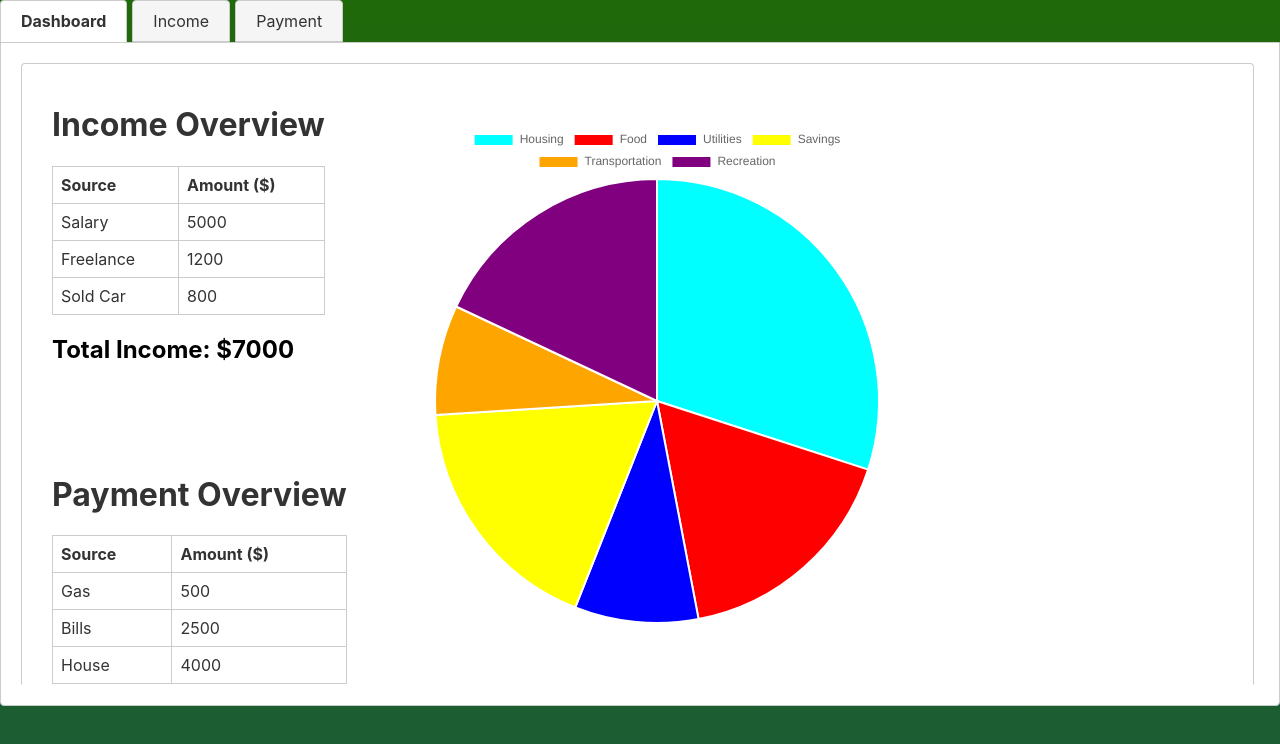
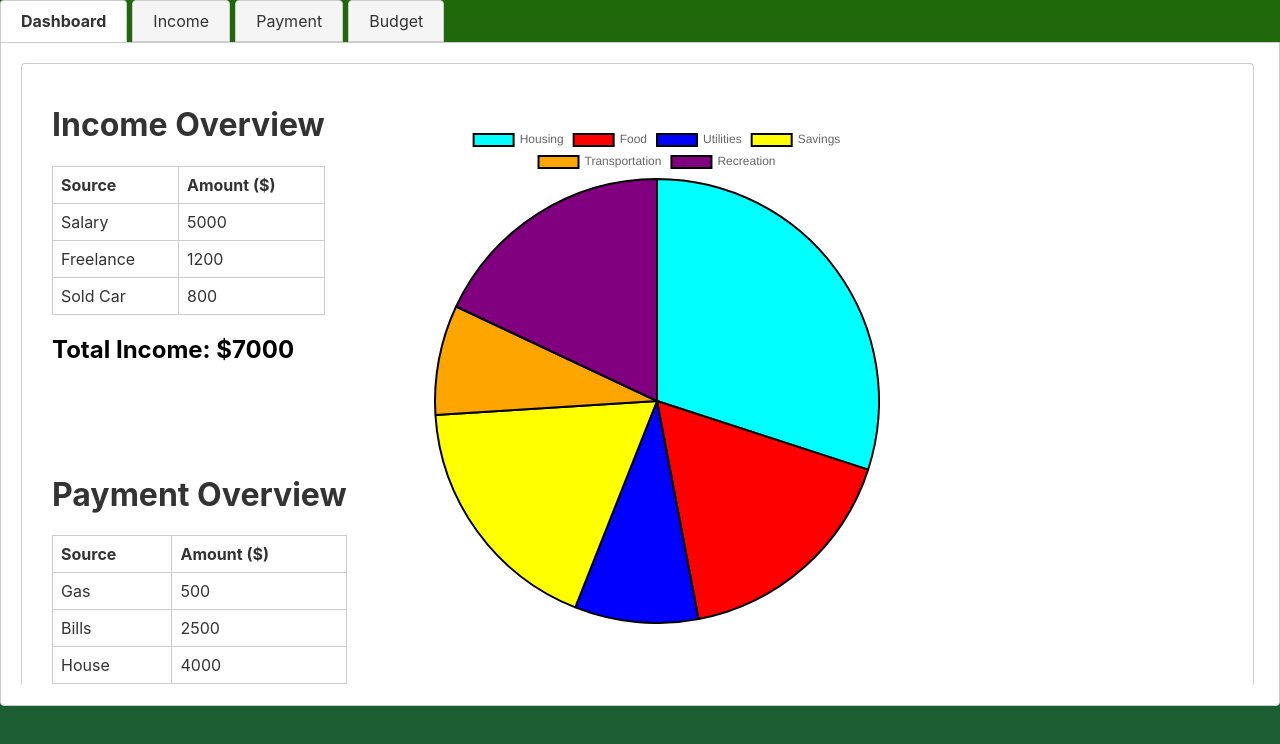
Before and after one commit to jaronlong52/Personal_Finance_App_Capstone, a React (Vite) app: page /dashboard in a window 1280 px wide. Shown: the top 744 px of the page. Built offline with nearby package versions, Linux system fonts and the light colour scheme.

Commit message:
all done but needs server stuff

```diff
--- a/package.json
+++ b/package.json
@@ -12,11 +12,13 @@
   "dependencies": {
     "axios": "^1.7.7",
     "chart.js": "^4.4.5",
+    "cors": "^2.8.5",
+    "express": "^4.21.1",
     "mysql2": "^3.11.3",
     "react": "^18.3.1",
     "react-chartjs-2": "^5.2.0",
     "react-dom": "^18.3.1",
-    "react-router-dom": "^6.26.1"
+    "react-router-dom": "^6.27.0"
   },
   "devDependencies": {
     "@eslint/js": "^9.9.0",
--- /dev/null
+++ b/src/components/budget.css
@@ -0,0 +1,4 @@
+.pieDiv {
+    width: 25%;
+    height: auto;
+}
--- /dev/null
+++ b/src/components/budget.jsx
@@ -0,0 +1,13 @@
+import Piechart from "./chartjspie";
+import './budget.css';
+import FullPie from "./piecombiner";
+
+function BPiechart() {
+    return (
+        <div className="pieDiv">
+            <FullPie />
+        </div>
+    );
+}
+
+export default BPiechart
--- a/src/components/chartjspie.jsx
+++ b/src/components/chartjspie.jsx
@@ -1,43 +1,49 @@
-import React from 'react'
-import { Chart as ChartJS, ArcElement, Tooltip, Legend } from 'chart.js'
-import { Pie } from 'react-chartjs-2'
+// PieChart.js
+import React from 'react';
+import { Chart as ChartJS, ArcElement, Tooltip, Legend } from 'chart.js';
+import { Pie } from 'react-chartjs-2';
 
-ChartJS.register(
-    ArcElement,
-    Tooltip,
-    Legend
-);
+ChartJS.register(ArcElement, Tooltip, Legend);
 
-const chartjspie = () => {
+const PieChart = ({ labels = [], dataPoints = [] }) => { // Default values to avoid undefined errors
     const data = {
-        labels: ['Housing', 'Food', 'Utilities', 'Savings', 'Transportation', 'Recreation'],
+        labels: labels,
         datasets: [
             {
-                data: [30,17,9,18,8,18],
-                backgroundColor: ['aqua', 'red', 'blue', 'yellow', 'orange', 'purple']
+                data: dataPoints,
+                backgroundColor: [
+                    'aqua', 'red', 'blue', 'yellow', 'orange', 'purple',
+                    ...dataPoints.slice(labels.length).map(() => `hsl(${Math.random() * 360}, 100%, 50%)`)
+                ],
+                borderColor: 'black',
+                borderWidth: 2,
             }
         ]
-    }
+    };
+
+    const options = {
+        responsive: true,
+        plugins: {
+            legend: {
+                position: 'top',
+            },
+            tooltip: {
+                callbacks: {
+                    label: (tooltipItem) => {
+                        const label = tooltipItem.label || '';
+                        const value = tooltipItem.raw || 0;
+                        return `${label}: ${value}`;
+                    },
+                },
+            },
+        },
+    };
 
     return (
-        <div className='pie'>
-            <div>
-            </div>
-           <div
-           style = {
-            {
-                padding: '50px',
-                width: '100%',
-
-            }
-           }>
-            <Pie
-            data = {data}>
-
-            </Pie>
-            </div>
+        <div style={{ padding: '50px', width: '100%' }}>
+            <Pie data={data} options={options} />
         </div>
     );
 };
 
-export default chartjspie;
+export default PieChart;
--- /dev/null
+++ b/src/components/controlpie.jsx
@@ -0,0 +1,77 @@
+// DataManager.js
+import React, { useState } from 'react';
+
+const DataManager = ({ labels, dataPoints, setLabels, setDataPoints }) => {
+    const [newLabel, setNewLabel] = useState('');
+    const [newData, setNewData] = useState('');
+
+    // Function to add a new data point to the pie chart
+    const addDataPoint = () => {
+        // Trim whitespace and check if the new label is unique
+        if (newLabel.trim() !== "" && !labels.includes(newLabel.trim())) {
+            const numericValue = Number(newData);
+            // Check if numeric value is valid and greater than 0
+            if (!isNaN(numericValue) && numericValue > 0) {
+                // Update the labels and dataPoints states
+                setLabels((prevLabels) => [...prevLabels, newLabel.trim()]);
+                setDataPoints((prevDataPoints) => [...prevDataPoints, numericValue]);
+                // Reset input fields
+                setNewLabel('');
+                setNewData('');
+            }
+        }
+    };
+
+    // Function to remove a data point from the pie chart
+    const removeDataPoint = (index) => {
+        const newLabels = labels.filter((_, i) => i !== index);
+        const newDataPoints = dataPoints.filter((_, i) => i !== index);
+        // Update the states with new values
+        setLabels(newLabels);
+        setDataPoints(newDataPoints);
+    };
+
+    return (
+        <div style={{ margin: '20px', width: '300px' }}>
+            <h3>Add Data Point</h3>
+            <div style={{ display: 'flex', marginBottom: '10px' }}>
+                <input
+                    type="text"
+                    placeholder="Label"
+                    value={newLabel}
+                    onChange={(e) => setNewLabel(e.target.value)}
+                    style={{ marginRight: '10px', padding: '5px', flex: '1' }}
+                />
+                <input
+                    type="number"
+                    placeholder="$"
+                    value={newData}
+                    onChange={(e) => setNewData(e.target.value)}
+                    style={{ marginRight: '10px', padding: '5px', width: '70px' }}
+                />
+                <button
+                    onClick={addDataPoint}
+                    disabled={newLabel.trim() === "" || !newData || isNaN(Number(newData)) || Number(newData) <= 0}
+                    style={{ padding: '5px 10px' }}
+                >
+                    Add Piece
+                </button>
+            </div>
+            <div style={{ marginTop: '20px' }}>
+                <h4>Current Pieces:</h4>
+                <ul style={{ listStyleType: 'none', padding: 0 }}>
+                    {labels.map((label, index) => (
+                        <li key={index} style={{ display: 'flex', justifyContent: 'space-between', marginBottom: '5px' }}>
+                            <span>{label} - ${dataPoints[index]}</span>
+                            <button onClick={() => removeDataPoint(index)} style={{ marginLeft: '10px' }}>
+                                Remove
+                            </button>
+                        </li>
+                    ))}
+                </ul>
+            </div>
+        </div>
+    );
+};
+
+export default DataManager;
--- a/src/components/dashboard.jsx
+++ b/src/components/dashboard.jsx
@@ -2,7 +2,8 @@ import React, { useState } from 'react';
 import './Dashboard.css';
 import Income from './Income.jsx';
 import Preview from './preview.jsx';
-import Piechart from './chartjspie.jsx';
+import Budget from './budget.jsx'
+import PieChart from './chartjspie.jsx';
 import UsernameContextProvider from '../contexts/UsernameContext.jsx';
 
 function Dashboard() {
@@ -11,6 +12,10 @@ function Dashboard() {
   const toggleTab = (index) => {
     setToggleState(index);
   };
+
+  //Change these to get data from the server when ready, this is a placeholder so that the pie shows up
+  const [dataPoints, setDataPoints] = useState([30, 17, 9, 18, 8, 18]);
+  const [labels, setLabels] = useState(['Housing', 'Food', 'Utilities', 'Savings', 'Transportation', 'Recreation']);
 
   return (
     <div className="container">
@@ -39,6 +44,14 @@ function Dashboard() {
         >
           Payment
         </div>
+        <div
+          role="tab"
+          aria-selected={toggleState === 4}
+          className={toggleState === 4 ? "tabs active-tabs" : "tabs"}
+          onClick={() => toggleTab(4)}
+        >
+          Budget
+        </div>
       </div>
 
       <div className="content-tabs">
@@ -48,7 +61,7 @@ function Dashboard() {
               <UsernameContextProvider>
                 <div><Preview/></div>
               </UsernameContextProvider>
-              <div className='chart'><Piechart/></div>
+              <div className='chart'><PieChart labels={labels} dataPoints={dataPoints} /></div>
             </div>
           </div>
         )}
@@ -70,6 +83,14 @@ function Dashboard() {
             <p>Placeholder for planning tab</p>
           </div>
         )}
+
+        {toggleState === 4 && (
+          <div className="tabs active-tabs">
+            <h2>Budget</h2>
+            <hr className='divider'/>
+            <Budget/>
+          </div>
+        )}
       </div>
     </div>
   );
--- /dev/null
+++ b/src/components/piecombiner.css
@@ -0,0 +1,14 @@
+.combinedChart {
+    display: flex; /* Use flexbox layout */
+    justify-content: space-between; /* Space out children */
+    align-items: flex-start; /* Align items at the start */
+}
+
+.pie {
+    flex: 1; /* Allow the pie chart to grow and fill the space */
+    padding-right: 20px; /* Add some space between the pie chart and the controller */
+}
+
+.control {
+    width: 300px; /* Set a fixed width for the controller */
+}
--- /dev/null
+++ b/src/components/piecombiner.jsx
@@ -0,0 +1,18 @@
+import './piecombiner.css'
+import React, { useState } from 'react';
+import PieChart from './chartjspie';
+import DataManager from './controlpie';
+
+function FullPie() {
+    const [dataPoints, setDataPoints] = useState([30, 17, 9, 18, 8, 18]);
+    const [labels, setLabels] = useState(['Housing', 'Food', 'Utilities', 'Savings', 'Transportation', 'Recreation']);
+
+    return (
+        <div className="combinedChart">
+            <PieChart labels={labels} dataPoints={dataPoints} />
+            <DataManager labels={labels} dataPoints={dataPoints} setLabels={setLabels} setDataPoints={setDataPoints} />
+        </div>
+    );
+}
+
+export default FullPie;
```
Also changed, not shown: src/components/charjspie.css (deleted), 2 other files (tests, documents, lock files or other folders).
